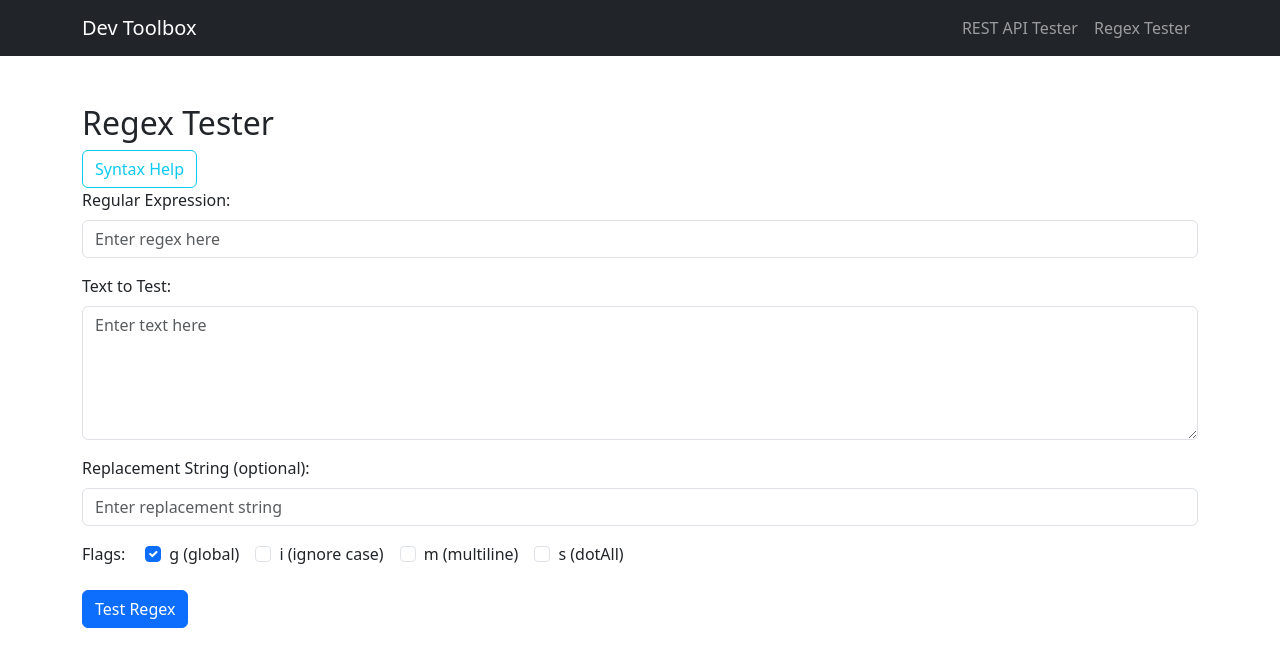
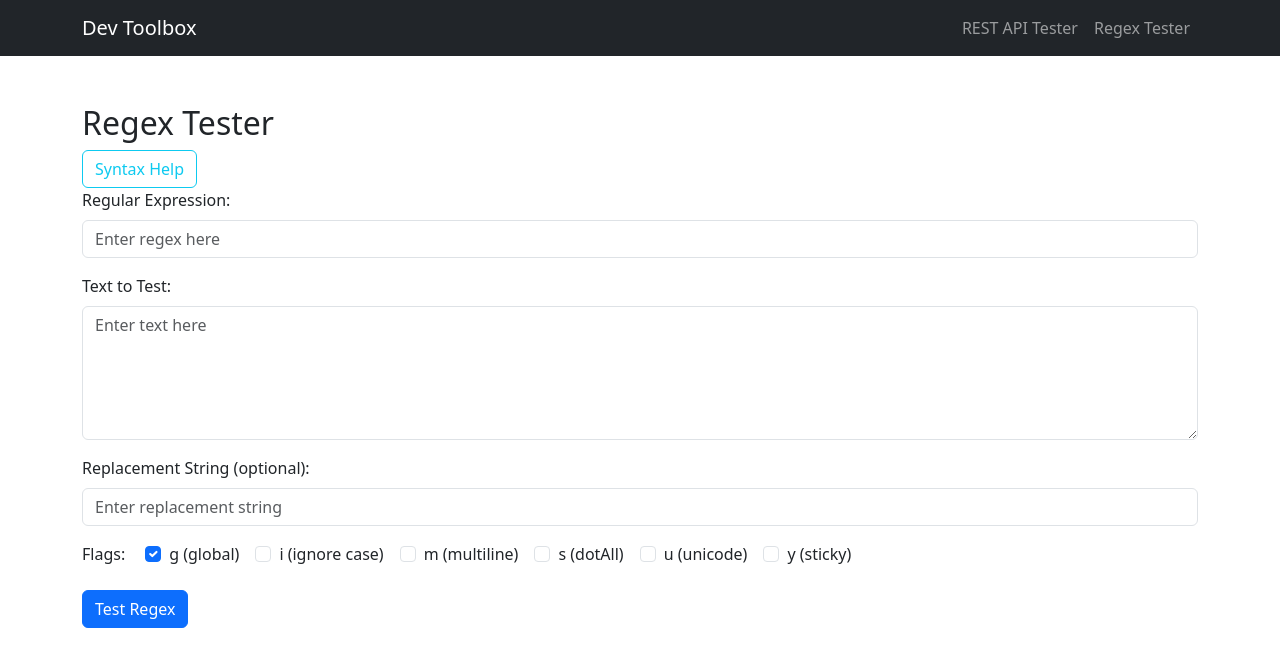
Before and after one commit to Maulik0417/DeveloperToolboxHub, a React (Create React App) app in the folder developer-toolbox/: page /regex-tester in a window 1280 px wide. Shown: the top 666 px of the page. Built offline with nearby package versions, Linux system fonts and the light colour scheme.

Commit message:
Added u and y flags to Regex tester

```diff
--- a/developer-toolbox/src/components/RejexTester.jsx
+++ b/developer-toolbox/src/components/RejexTester.jsx
@@ -20,13 +20,29 @@ const [showModal, setShowModal] = useState(false);
 
   const handleTestRegex = () => {
     try {
+      if (!regex) {
+        setError("Please enter a regular expression.");
+        setResult(null);
+        setReplacedText("");
+        return;
+      }
+
       const re = new RegExp(regex, flags);
-      const matches = [...testText.matchAll(re)];
+      let matches = [];
+
+      if (flags.includes("g")) {
+        matches = [...testText.matchAll(re)];
+      } else {
+        const match = testText.match(re);
+        if (match) matches.push(match);
+      }
+
       const replaced = testText.replace(re, replacement);
       setResult(matches);
       setReplacedText(replaced);
       setError("");
     } catch (err) {
+      console.error(err);
       setError("Invalid regular expression");
       setResult(null);
       setReplacedText("");
@@ -76,47 +92,29 @@ const [showModal, setShowModal] = useState(false);
 </div>
 
 <div className="mb-3">
-  <label style={{ marginRight:'20px'}} className="form-label">Flags:</label>
-  <div className="form-check form-check-inline">
+  <label style={{ marginRight: '20px' }} className="form-label">Flags:</label>
+
+  {[
+    { flag: "g", label: "g (global)" },
+    { flag: "i", label: "i (ignore case)" },
+    { flag: "m", label: "m (multiline)" },
+    { flag: "s", label: "s (dotAll)" },
+    { flag: "u", label: "u (unicode)" },
+    { flag: "y", label: "y (sticky)" }
+  ].map(({ flag, label }) => (
+    <div key={flag} className="form-check form-check-inline">
       <input
         className="form-check-input"
         type="checkbox"
-      checked={flags.includes("g")}
-      onChange={() => toggleFlag("g")}
-      id="flagG"
+        checked={flags.includes(flag)}
+        onChange={() => toggleFlag(flag)}
+        id={`flag${flag.toUpperCase()}`}
       />
-    <label className="form-check-label" htmlFor="flagG">g (global)</label>
+      <label className="form-check-label" htmlFor={`flag${flag.toUpperCase()}`}>
+        {label}
+      </label>
     </div>
-  <div className="form-check form-check-inline">
-    <input
-      className="form-check-input"
-      type="checkbox"
-      checked={flags.includes("i")}
-      onChange={() => toggleFlag("i")}
-      id="flagI"
-    />
-    <label className="form-check-label" htmlFor="flagI">i (ignore case)</label>
-  </div>
-  <div className="form-check form-check-inline">
-    <input
-      className="form-check-input"
-      type="checkbox"
-      checked={flags.includes("m")}
-      onChange={() => toggleFlag("m")}
-      id="flagM"
-    />
-    <label className="form-check-label" htmlFor="flagM">m (multiline)</label>
-  </div>
-  <div className="form-check form-check-inline">
-    <input
-      className="form-check-input"
-      type="checkbox"
-      checked={flags.includes("s")}
-      onChange={() => toggleFlag("s")}
-      id="flagS"
-    />
-    <label className="form-check-label" htmlFor="flagS">s (dotAll)</label>
-  </div>
+  ))}
 </div>
 
       <button className="btn btn-primary" onClick={handleTestRegex}>
```
Lines whose indentation alone changed are shown as unchanged.
